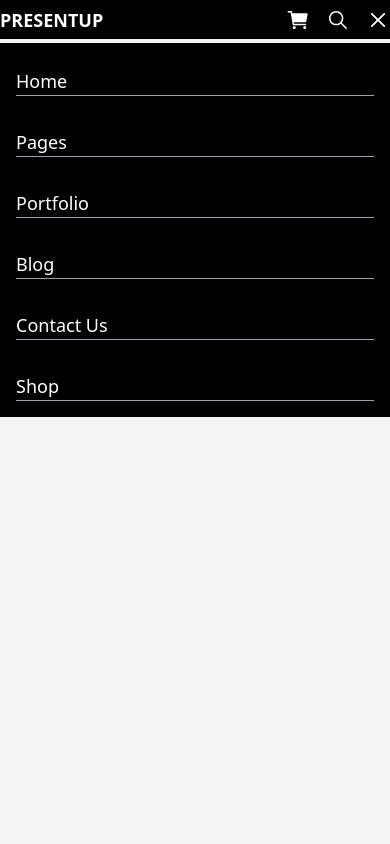
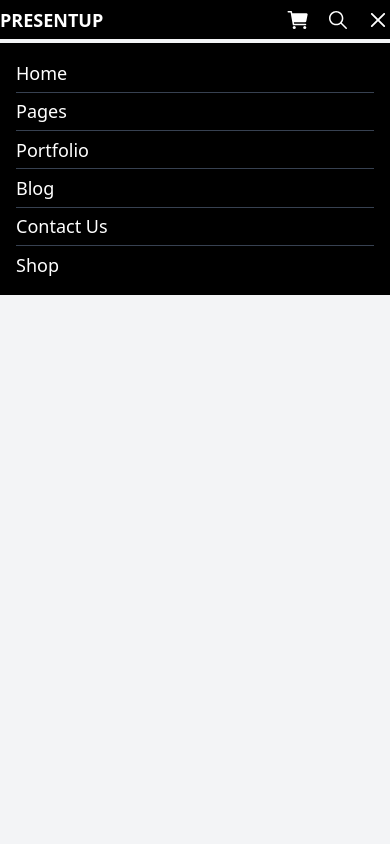
Before and after one commit to 0107shubham/themetechmount, a React (Vite) app: page /cart in a window 390 px wide. Both pictures are taken after a click on the element 378 px from the left and 19 px from the top of the page. Shown: the top 844 px of the page. Built offline with nearby package versions, Linux system fonts and the light colour scheme.

Commit message:
update nav

```diff
--- a/src/components/Navigation.jsx
+++ b/src/components/Navigation.jsx
@@ -108,13 +108,14 @@ const Navigation = () => {
           }`}
         >
           <nav className="p-4">
-            <ul className="space-y-8 ">
-              <li className="border-b-[1px] text-lg my-[2vw] border-gray-400 ">
+            <ul className=" ">
+              <li className=" text-lg  ">
                 <Link to="/">
                   <p className="text-white hover:text-purple-500">Home</p>
                 </Link>
               </li>
-              <li className="border-b-[1px]  my-[2vw] border-gray-400">
+              <div className="w-full bg-gray-700 h-[1px] my-[1.2vw]"></div>
+              <li className="   ">
                 <p
                   onClick={() => setIsPagesVisible(!isPagesVisible)}
                   className="text-white text-lg cursor-pointer hover:text-purple-500"
@@ -122,34 +123,38 @@ const Navigation = () => {
                   Pages
                 </p>
                 {isPagesVisible && (
-                  <div className="bg-black space-y-6 z-40 divide-y text-lg  w-full pl-[2vw]">
+                  <div className="bg-black  cursor-pointer  z-40  text-lg  w-full pl-[2vw]">
                     <div
                       onClick={() => handleNavigation("/aboutUs")}
                       className="text-white hover:underline whitespace-nowrap w-full  font-medium hover:text-purple-500 my-[.8vw]"
                     >
                       About Us
                     </div>
+                    <div className="w-full bg-gray-700 h-[1px] my-[1.2vw]"></div>
                     <div
                       onClick={() => handleNavigation("/services")}
                       className="text-white text-lg w-full  font-medium hover:text-purple-500 my-[.8vw]"
                     >
                       Services
                     </div>
+                    <div className="w-full bg-gray-700 h-[1px] my-[1.2vw]"></div>
                     <div
                       onClick={() => handleNavigation("/serviceDetails")}
                       className="text-white  w-full whitespace-nowrap font-medium hover:text-purple-500 my-[.8vw]"
                     >
                       Services Details
                     </div>
+                    <div className="w-full bg-gray-700 h-[1px] my-[1.2vw]"></div>
                     <div
                       onClick={() => handleNavigation("/teamDetails")}
-                      className="text-white  w-full whitespace-normal  font-medium hover:text-purple-500 my-[.8vw]"
+                      className="text-white  cursor-pointer  w-full whitespace-normal  font-medium hover:text-purple-500 my-[.8vw]"
                     >
                       Team Details
                     </div>
                   </div>
                 )}
               </li>
+              <div className="w-full bg-gray-700 h-[1px] my-[1.2vw]"></div>
               {/* <li className="border-b-[1px]  border-gray-400 ">
                 <p className="text-white group hover:text-purple-500">Pages</p>
                 <div className="bg-black absolute  cursor-pointer   z-40  left-0 top-full hidden group-hover:block w-[20vw] pl-[2vw]">
@@ -168,7 +173,7 @@ const Navigation = () => {
                   </div>
                 </div>
               </li> */}
-              <li className="border-b-[1px]  text-lg border-gray-400">
+              <li className="  text-lg ">
                 <p
                   onClick={() => setIsPortfolioVisible(!isPortfolioVisible)}
                   className="text-white cursor-pointer hover:text-purple-500"
@@ -186,7 +191,8 @@ const Navigation = () => {
                   </div>
                 )}
               </li>
-              <li className="border-b-[1px] text-lg border-gray-400">
+              <div className="w-full bg-gray-700 h-[1px] my-[1.2vw]"></div>
+              <li className=" text-lg ">
                 <p
                   onClick={() => setIsBlogVisible(!isBlogVisible)}
                   className="text-white cursor-pointer hover:text-purple-500"
@@ -194,35 +200,35 @@ const Navigation = () => {
                   Blog
                 </p>
                 {isBlogVisible && (
-                  <div className="bg-black divide-y  w-full pl-[2vw]">
+                  <div className="bg-black  w-full pl-[2vw]">
                     <div
                       onClick={() => handleNavigation("/blogClassic")}
-                      className="text-white  font-medium hover:text-purple-500 my-[.5vw]"
+                      className="text-white cursor-pointer font-medium hover:text-purple-500 "
                     >
                       Blogs Classic
                     </div>
+                    <div className="w-full bg-gray-700 h-[1px] my-[1.2vw]"></div>
                     <div
                       onClick={() => handleNavigation("/blogs_details/1")}
-                      className="text-white font-medium hover:text-purple-500 my-[.5vw]"
+                      className="text-white font-medium   cursor-pointer   hover:text-purple-500 "
                     >
                       Blogs Details
                     </div>
                   </div>
                 )}
               </li>
-              <li className="border-b-[1px]  border-gray-400 ">
+              <div className="w-full bg-gray-700 h-[1px] my-[1.2vw]"></div>
+              <li className="   ">
                 <div onClick={handleContactUs}>
-                  <p className="text-white text-lg hover:text-purple-500">
+                  <p className="text-white text-lg  cursor-pointer  hover:text-purple-500">
                     Contact Us
                   </p>
                 </div>
               </li>
-              <li
-                onClick={handlePortfolioDetails}
-                className="border-b-[1px]  border-gray-400 "
-              >
-                <div onClick={handleContactUs}>
-                  <p className="text-white text-lg hover:text-purple-500">
+              <div className="w-full bg-gray-700 h-[1px] my-[1.2vw]"></div>
+              <li onClick={handleShop} className="  ">
+                <div>
+                  <p className="text-white text-lg  cursor-pointer  hover:text-purple-500">
                     Shop
                   </p>
                 </div>
--- a/src/components/ReviewComment.jsx
+++ b/src/components/ReviewComment.jsx
@@ -87,13 +87,13 @@ const ReviewComment = () => {
                 />
               </div>
               <div className="z-10 w-[70%] px-[2vw]  ">
-                <p className="text-base  text-[4vw] sm:text-[2vw] font-mono leading-tight">
+                <p className=" text-[3.4vw] sm:text-[2vw] font-mono leading-tight">
                   {item.comment}
                 </p>
                 <p className=" text-[1.5vw]  sm:text-[0.9vw] uppercase  my-[.5vw]  text-gray-400 leading-normal">
                   {item.position}
                 </p>
-                <p className="text-[3vw] sm:text-[1.5vw] uppercase my-[.5vw] font-mono leading-normal">
+                <p className="text-[2.5vw] sm:text-[1.5vw] uppercase my-[.5vw] font-mono leading-normal">
                   {item.author}
                 </p>
               </div>
```
